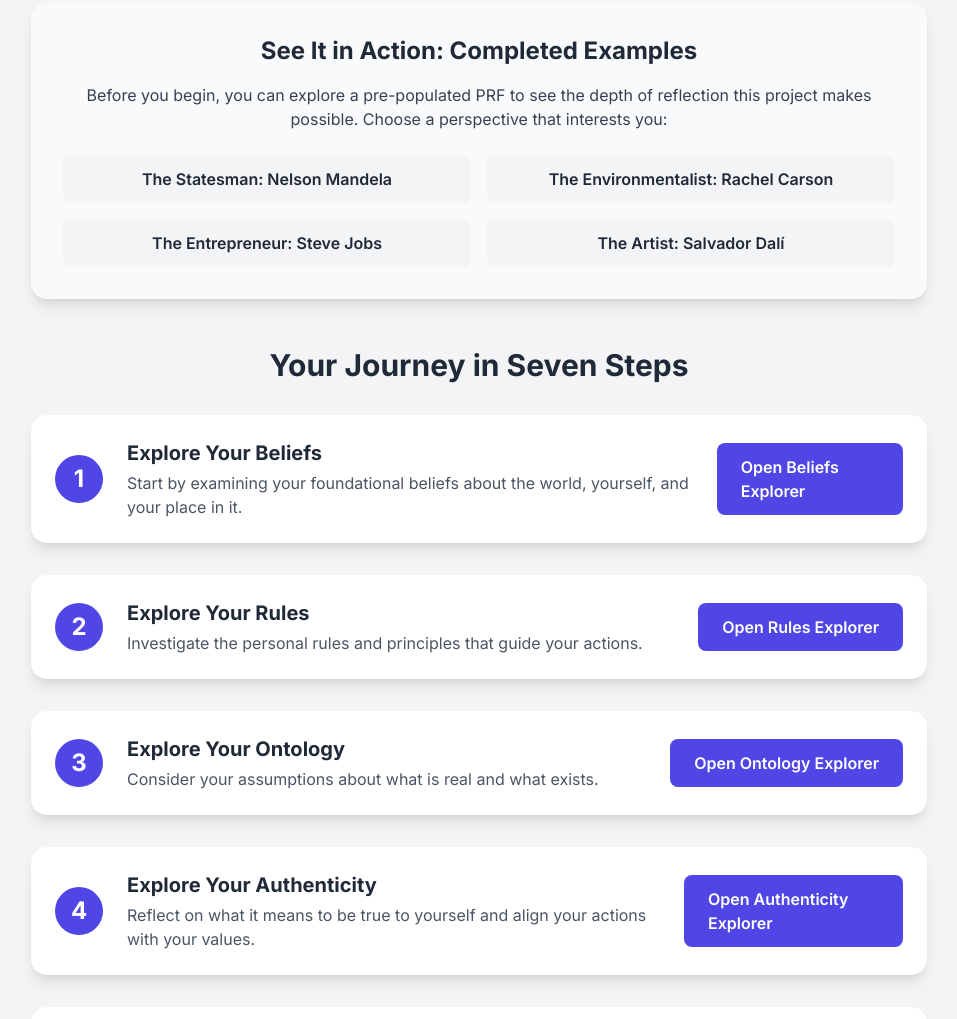
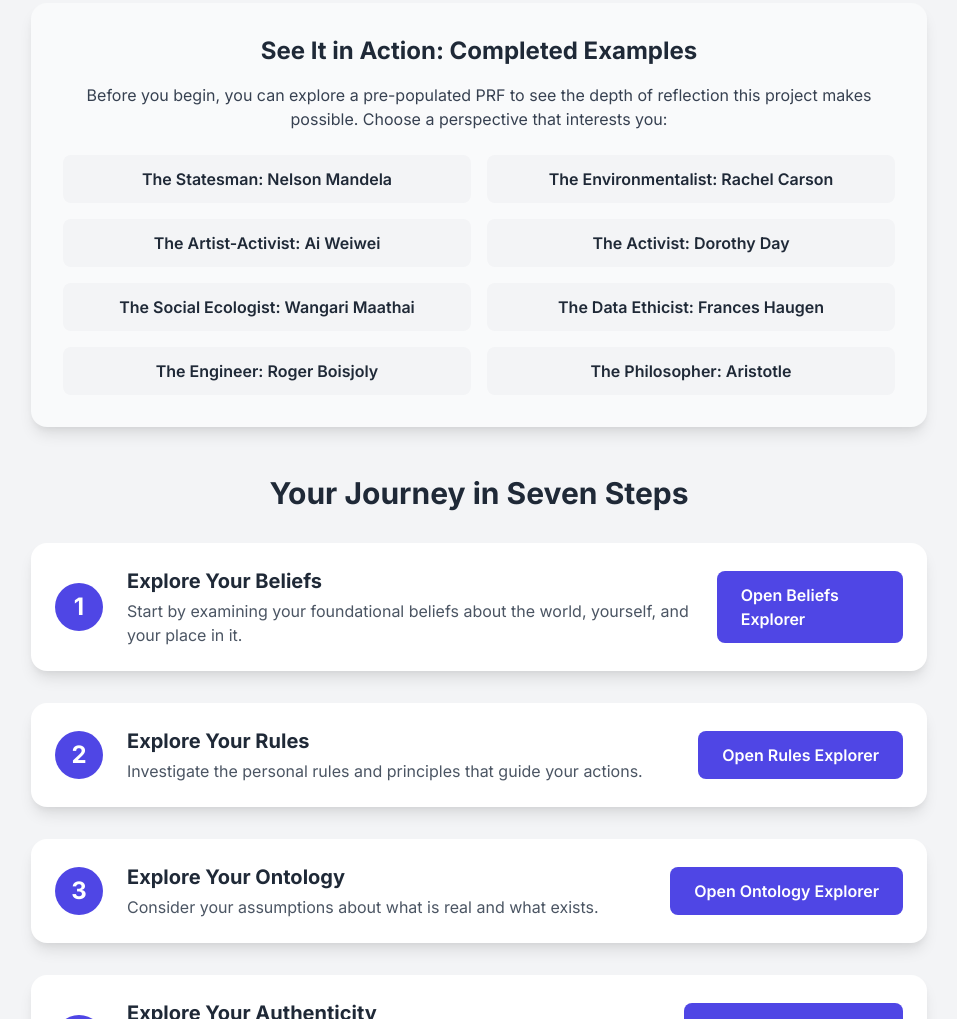
Before and after one commit to rmertzman-tech/PRF-PROJECT-HUB, a plain HTML site: page index.html in a window 1280 px wide. Shown: the part 945-1964 px from the top of the page, without its empty margins (161-1118 px from the left). Drawn offline with nearby package versions, Linux system fonts and the light colour scheme.

Commit message:
Update index.html

```diff
--- a/index.html
+++ b/index.html
@@ -93,10 +93,14 @@
             <h2 class="text-2xl font-bold mb-4 text-center">See It in Action: Completed Examples</h2>
             <p class="text-gray-700 mb-6 text-center">Before you begin, you can explore a pre-populated PRF to see the depth of reflection this project makes possible. Choose a perspective that interests you:</p>
             <div class="grid grid-cols-1 sm:grid-cols-2 gap-4">
-                <a href="URL_FOR_MANDELA_DEMO" target="_blank" class="demo-link">The Statesman: Nelson Mandela</a>
-                <a href="URL_FOR_CARSON_DEMO" target="_blank" class="demo-link">The Environmentalist: Rachel Carson</a>
-                <a href="URL_FOR_JOBS_DEMO" target="_blank" class="demo-link">The Entrepreneur: Steve Jobs</a>
-                <a href="https://rmertzman-tech.github.io/Salvadore-Dali/" target="_blank" class="demo-link">The Artist: Salvador Dalí</a>
+                <a href="https://rmertzman-tech.github.io/Nelson-Mandela/" target="_blank" class="demo-link">The Statesman: Nelson Mandela</a>
+                <a href="https://rmertzman-tech.github.io/Rachel-Carson/" target="_blank" class="demo-link">The Environmentalist: Rachel Carson</a>
+                <a href="https://rmertzman-tech.github.io/Ai-Weiwei/" target="_blank" class="demo-link">The Artist-Activist: Ai Weiwei</a>
+                <a href="https://rmertzman-tech.github.io/Dorothy-Day/" target="_blank" class="demo-link">The Activist: Dorothy Day</a>
+                <a href="https://rmertzman-tech.github.io/Wangai-Maathai/" target="_blank" class="demo-link">The Social Ecologist: Wangari Maathai</a>
+                <a href="https://rmertzman-tech.github.io/Frances-Haugen/" target="_blank" class="demo-link">The Data Ethicist: Frances Haugen</a>
+                <a href="https://rmertzman-tech.github.io/Roger-Boisjoly/" target="_blank" class="demo-link">The Engineer: Roger Boisjoly</a>
+                <a href="https://rmertzman-tech.github.io/Aristotle/" target="_blank" class="demo-link">The Philosopher: Aristotle</a>
             </div>
         </div>
 
```
